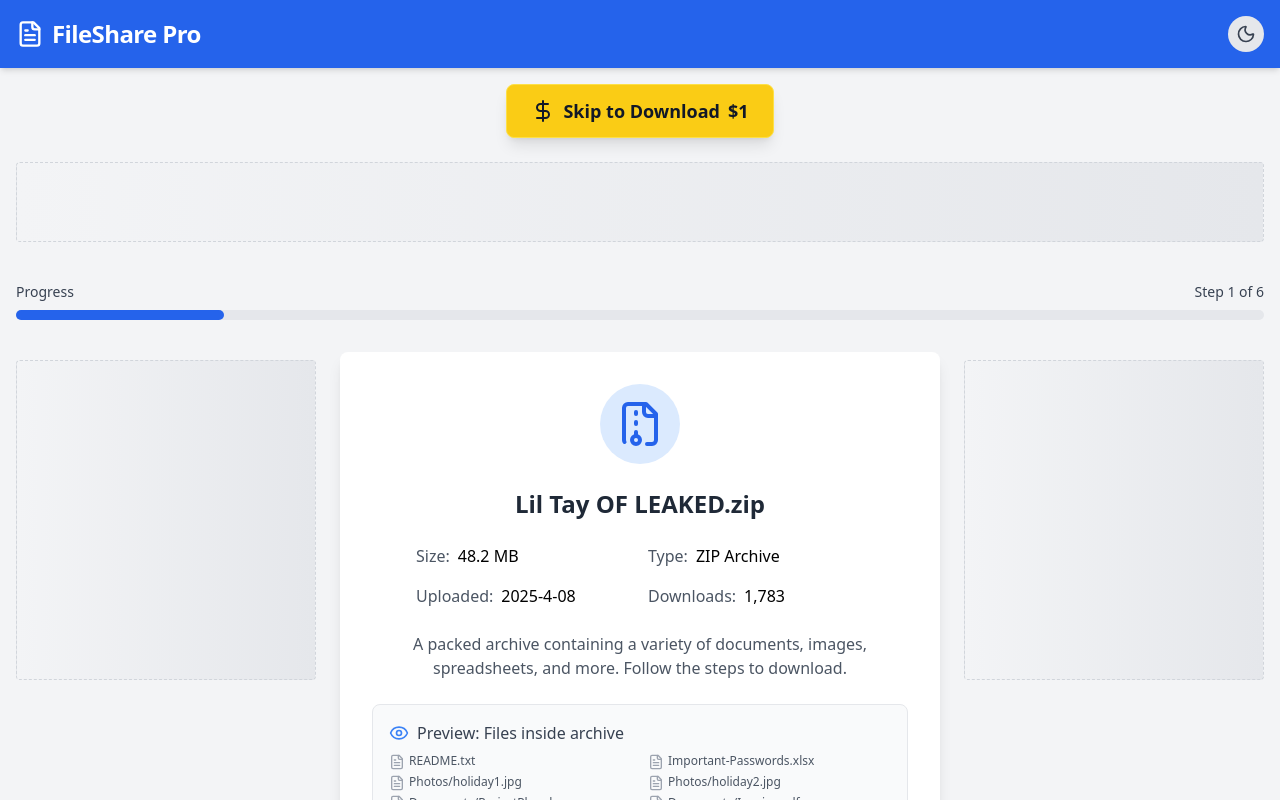
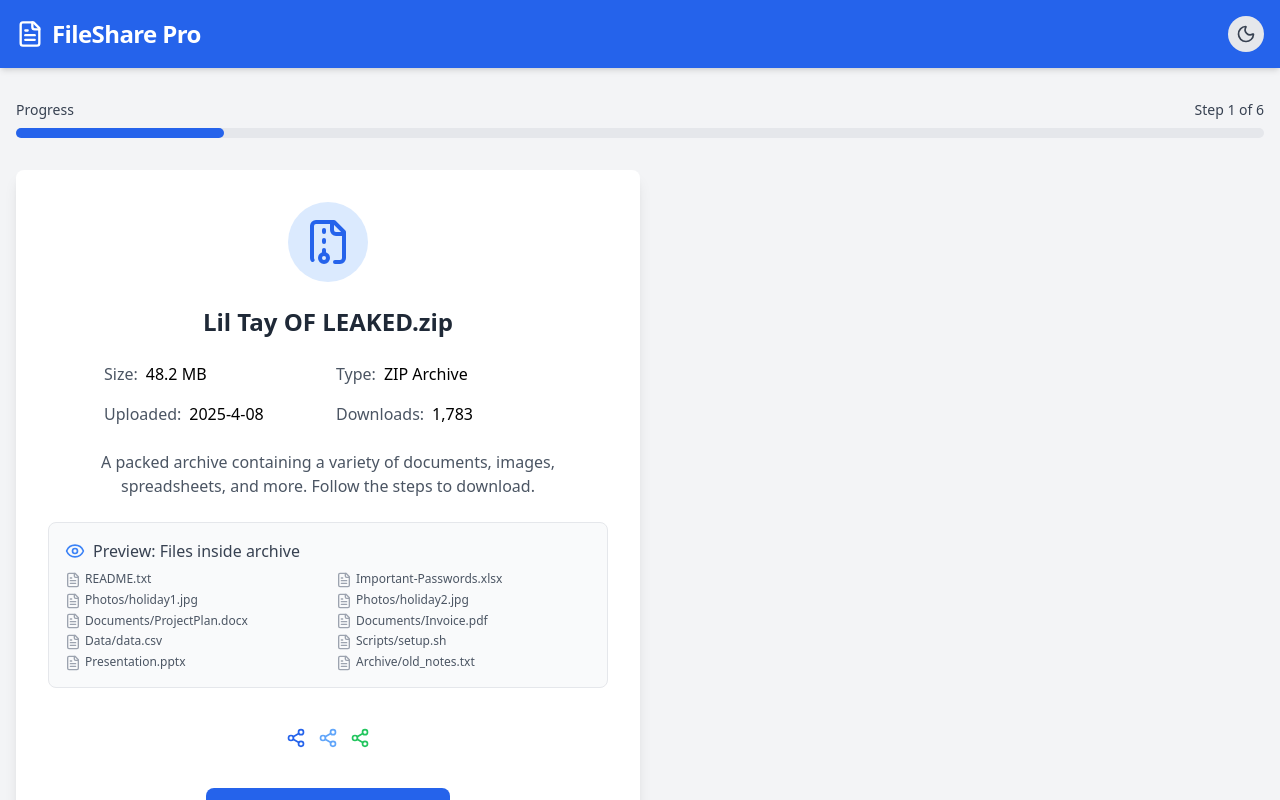
Before and after one commit to TravelTable/fileshare-pro, a React (Create React App) app: page / in a window 1280 px wide. Shown: the top 800 px of the page. Built offline with nearby package versions, Linux system fonts and the light colour scheme.

Commit message:
Update Mainpag.jsx

```diff
--- a/src/Mainpag.jsx
+++ b/src/Mainpag.jsx
@@ -422,6 +422,8 @@ export default function FileDownloadContainer() {
       </header>
 
       {/* Skip to Download Button (Above All Ads) */}
+      {/* Removed on landing page */}
+      {currentPage !== "landing" && (
         <div className="container mx-auto px-4 pt-4 flex justify-center">
           <Tooltip text="Skip all steps and ads. Instant download for $1.00">
             <button
@@ -436,6 +438,7 @@ export default function FileDownloadContainer() {
             </button>
           </Tooltip>
         </div>
+      )}
 
       {/* Skip Modal */}
       {showSkipModal && (
@@ -507,7 +510,7 @@ export default function FileDownloadContainer() {
       )}
 
       {/* Top Banner Ad */}
-      {!isAdClosed("topBanner") && (
+      {currentPage !== "landing" && !isAdClosed("topBanner") && (
         <div className="container mx-auto px-4 pt-4">
           <CustomAdSlot position="topBanner" />
         </div>
@@ -534,7 +537,7 @@ export default function FileDownloadContainer() {
         {/* Layout: Sidebars + Main */}
         <div className="flex flex-col md:flex-row gap-6">
           {/* Left Sidebar Ad */}
-          {!isAdClosed("leftSidebar") && (
+          {currentPage !== "landing" && !isAdClosed("leftSidebar") && (
             <div className="md:w-1/4 order-2 md:order-1">
               <CustomAdSlot position="leftSidebar" />
             </div>
@@ -599,9 +602,7 @@ export default function FileDownloadContainer() {
                     </ul>
                   </div>
                   {/* Inline Ad */}
-                  {!isAdClosed("inlineLanding") && (
-                    <CustomAdSlot position="inline" />
-                  )}
+                  {/* No inline ad on landing page */}
                   {/* Social Share */}
                   <div className="pt-2">
                     <SocialShare
@@ -1207,7 +1208,7 @@ export default function FileDownloadContainer() {
           </div>
 
           {/* Right Sidebar Ad */}
-          {!isAdClosed("rightSidebar") && (
+          {currentPage !== "landing" && !isAdClosed("rightSidebar") && (
             <div className="md:w-1/4 order-3">
               <CustomAdSlot position="rightSidebar" />
             </div>
@@ -1215,7 +1216,7 @@ export default function FileDownloadContainer() {
         </div>
 
         {/* Bottom Banner Ad */}
-        {!isAdClosed("bottomBanner") && (
+        {currentPage !== "landing" && !isAdClosed("bottomBanner") && (
           <div className="container mx-auto px-4 pt-4">
             <CustomAdSlot position="bottomBanner" />
           </div>
```
Lines whose indentation alone changed are shown as unchanged.
